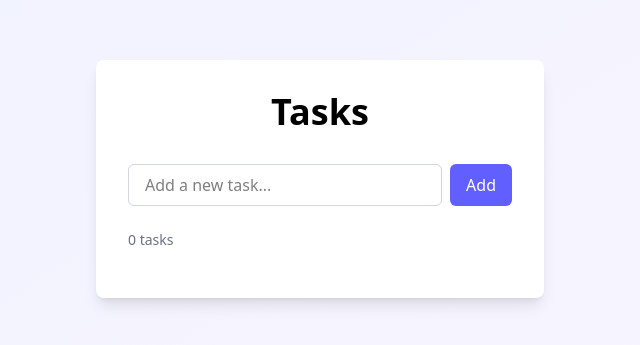
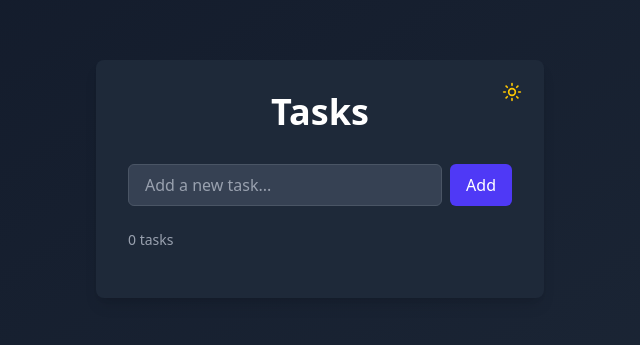
Before and after one commit to sheikhlimon/daily-tasks-app, a React (Vite) app: page / in a window 1280 px wide. Shown: the part 221-566 px from the top of the page, without its empty margins (320-960 px from the left). Built offline with nearby package versions, Linux system fonts and the light colour scheme.

Commit message:
feat: add light/dark mode toggle with theme-aware components and cursor pointers

```diff
--- a/src/AddTask.tsx
+++ b/src/AddTask.tsx
@@ -2,9 +2,10 @@ import React from "react";
 
 type AddTaskProps = {
   onAddTask: (taskName: string) => void;
+  darkMode: boolean;
 };
 
-export default function AddTask({ onAddTask }: AddTaskProps) {
+export default function AddTask({ onAddTask, darkMode }: AddTaskProps) {
   const [taskName, setTaskName] = React.useState("");
 
   const handleAddTask = (e: React.FormEvent<HTMLFormElement>) => {
@@ -21,12 +22,13 @@ export default function AddTask({ onAddTask }: AddTaskProps) {
         value={taskName}
         onChange={(e) => setTaskName(e.target.value)}
         id="task-input"
-        className="flex-1 px-4 py-2 border border-gray-300 rounded-md focus:outline-none focus:ring-2 focus:ring-blue-500"
+        aria-label="Add task"
+        className={`flex-1 px-3 py-2 sm:px-4 border rounded-md focus:outline-none focus:ring-2 focus:ring-indigo-500 ${darkMode ? "border-gray-600 placeholder-gray-400 bg-gray-700 text-white" : "border-gray-300 placeholder-gray-500 bg-white text-black"}`}
         placeholder="Add a new task..."
       />
       <button
         type="submit"
-        className="px-4 py-2 bg-indigo-500 text-white rounded-md hover:bg-indigo-600 focus:outline-none focus:ring-2 focus:ring-indigo-500 transition-colors"
+        className="px-3 py-2 sm:px-4 bg-indigo-600 text-white rounded-md hover:bg-indigo-700 focus:outline-none focus:ring-2 focus:ring-indigo-500 transition-colors cursor-pointer"
       >
         Add
       </button>
--- a/src/App.tsx
+++ b/src/App.tsx
@@ -4,10 +4,12 @@ import TaskList from "./TaskList";
 import type { Task } from "./types";
 import TaskListItem from "./TaskItemList";
 import TaskListHeader from "./TaskListHeader";
+import { Sun, Moon } from "lucide-react";
 
 function App() {
   // acting db for tasks
   const [tasks, setTasks] = React.useState<Task[]>([]);
+  const [darkMode, setDarkMode] = React.useState(true);
 
   const onAddTask = (taskName: string) => {
     setTasks([
@@ -29,17 +31,38 @@ function App() {
   };
 
   return (
-    <div className="min-h-screen bg-linear-to-br from-indigo-50 to-purple-50 flex items-center justify-center p-4">
-      <div className="bg-white shadow-lg rounded-lg p-8 max-w-md w-full">
-        <h1 className="text-4xl font-bold text-center mb-8">Tasks</h1>
-        <AddTask onAddTask={onAddTask} />
-        <TaskList header={<TaskListHeader count={tasks.length} />}>
+    <div
+      className={`min-h-screen ${darkMode ? "bg-gradient-to-br from-gray-900 to-gray-800" : "bg-gradient-to-br from-indigo-50 to-purple-50"} flex items-center justify-center p-4`}
+    >
+      <div
+        className={`${darkMode ? "bg-gray-800" : "bg-white"} shadow-lg rounded-lg p-4 sm:p-8 max-w-md w-full relative`}
+      >
+        <button
+          onClick={() => setDarkMode(!darkMode)}
+          className={`absolute top-4 right-4 w-8 h-8 ${darkMode ? "text-yellow-400 hover:text-yellow-300" : "text-gray-600 hover:text-gray-800"} focus:outline-none transition-colors flex items-center justify-center cursor-pointer`}
+        >
+          {darkMode ? (
+            <Sun className="w-5 h-5" />
+          ) : (
+            <Moon className="w-5 h-5" />
+          )}
+        </button>
+        <h1
+          className={`text-3xl sm:text-4xl font-bold text-center mb-6 sm:mb-8 ${darkMode ? "text-white" : "text-black"}`}
+        >
+          Tasks
+        </h1>
+        <AddTask onAddTask={onAddTask} darkMode={darkMode} />
+        <TaskList
+          header={<TaskListHeader count={tasks.length} darkMode={darkMode} />}
+        >
           {tasks.map((task) => (
             <TaskListItem
               key={task.id}
               task={task}
               onToggleTask={onToggleTask}
               onDeleteTask={onDeleteTask}
+              darkMode={darkMode}
             />
           ))}
         </TaskList>
--- a/src/TaskItemList.tsx
+++ b/src/TaskItemList.tsx
@@ -5,12 +5,14 @@ type TaskListItemProps = {
   task: Task;
   onToggleTask: (id: number) => void;
   onDeleteTask: (id: number) => void;
+  darkMode: boolean;
 };
 
 export default function TaskListItem({
   task,
   onToggleTask,
   onDeleteTask,
+  darkMode,
 }: TaskListItemProps) {
   return (
     <li className="flex items-center space-x-3 py-2">
@@ -19,10 +21,10 @@ export default function TaskListItem({
         checked={task.isCompleted}
         onChange={() => onToggleTask(task.id)}
         aria-label={task.title}
-        className="w-6 h-6 text-indigo-600 bg-gray-100 border-gray-300 rounded-md"
+        className={`w-5 h-5 text-indigo-600 rounded-md ${darkMode ? "bg-gray-700 border-gray-600" : "bg-gray-100 border-gray-300"}`}
       />
       <span
-        className={`flex-1 ${
+        className={`flex-1 ${darkMode ? "text-white" : "text-black"} ${
           task.isCompleted ? "line-through opacity-50" : ""
         }`}
       >
@@ -31,7 +33,7 @@ export default function TaskListItem({
       <button
         onClick={() => onDeleteTask(task.id)}
         aria-label={`Delete ${task.title}`}
-        className="w-6 h-6 text-gray-400 hover:text-white hover:bg-red-500 rounded-md focus:outline-none transition-colors flex items-center justify-center"
+        className="w-6 h-6 text-gray-400 hover:text-white hover:bg-red-600 rounded-md focus:outline-none transition-colors flex items-center justify-center cursor-pointer"
       >
         <Trash2 className="w-4 h-4" />
       </button>
--- a/src/TaskListHeader.tsx
+++ b/src/TaskListHeader.tsx
@@ -1,9 +1,15 @@
 type TaskListHeaderProps = {
   count: number;
+  darkMode: boolean;
 };
-export default function TaskListHeader({ count }: TaskListHeaderProps) {
+export default function TaskListHeader({
+  count,
+  darkMode,
+}: TaskListHeaderProps) {
   return (
-    <p className="text-sm text-gray-500 mb-4">
+    <p
+      className={`text-sm mb-4 ${darkMode ? "text-gray-400" : "text-gray-500"}`}
+    >
       {count} {count === 1 ? "task" : "tasks"}
     </p>
   );
```
